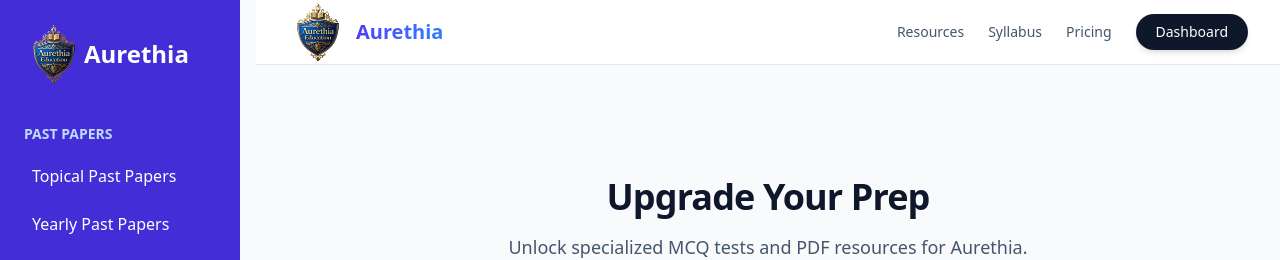
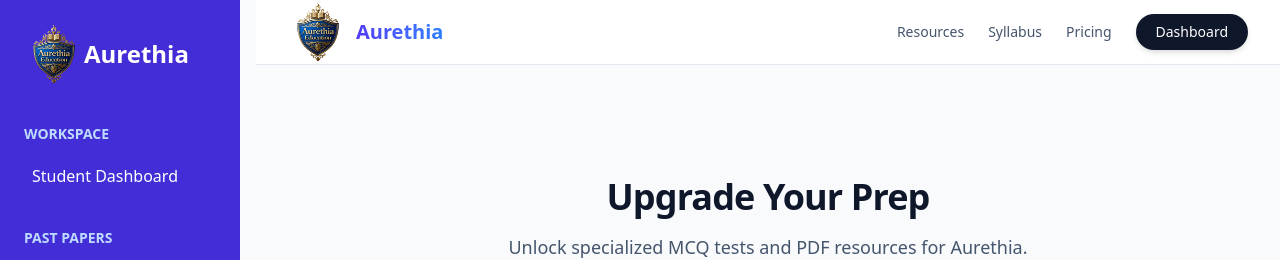
Before and after one commit to priyanshu11223344/Exam-frontend, a React (Vite) app: page /pricingPage in a window 1280 px wide. Shown: the top 260 px of the page. Built offline with nearby package versions, Linux system fonts and the light colour scheme; no server answers.

Commit message:
Complete role-based dashboard navigation

```diff
--- a/src/Components/ProtectedRoutes/AdminProtected.jsx
+++ b/src/Components/ProtectedRoutes/AdminProtected.jsx
@@ -1,22 +1,23 @@
 import { useUser } from "@clerk/react";
+import { useSelector } from "react-redux";
 import { Navigate } from "react-router-dom";
 
 const AdminProtected = ({ children }) => {
   const { isSignedIn, isLoaded, user } = useUser();
+  const { user: backendUser, role: backendRole, loading } = useSelector((state) => state.user);
 
-  if (!isLoaded) return <div>Loading...</div>;
+  if (!isLoaded || loading) return <div>Loading...</div>;
 
   // ❌ Not logged in
   if (!isSignedIn) {
     return <Navigate to="/login" />;
   }
 
-  const role = user?.publicMetadata?.role;
-
-  // 🔥 Wait for role (IMPORTANT)
-  if (!role) {
+  if (!user?.publicMetadata?.role && !backendUser) {
     return <div>Checking permissions...</div>;
   }
+
+  const role = user?.publicMetadata?.role || backendRole || "user";
 
   // ❌ Not admin
   if (role !== "admin") {
--- a/src/Components/Sidebar.jsx
+++ b/src/Components/Sidebar.jsx
@@ -12,6 +12,10 @@
   }
   const { features, role } = useSelector((state) => state.user);
   const hasQuizAccess = role === "admin" || features.includes("mcq");
+  const dashboardRoute =
+    role === "teacher" ? "/TeacherDashboard" : role === "admin" ? "/admin" : "/UserDashboard";
+  const dashboardLabel =
+    role === "teacher" ? "Teacher Dashboard" : role === "admin" ? "Admin Dashboard" : "Student Dashboard";
   return (
     <aside className="fixed top-0 left-0 w-60 h-screen bg-indigo-700 text-white p-6 overflow-y-auto">
 
@@ -20,6 +24,18 @@
         <span className="text-2xl font-bold bg-clip-text text-transparent bg-white">
           Aurethia
         </span>
+      </div>
+
+      {/* Workspace */}
+      <div className="mb-8">
+        <h3 className="text-sm font-semibold text-blue-200 mb-3 uppercase">
+          Workspace
+        </h3>
+        <ul className="space-y-2">
+          <li onClick={() => navigate(dashboardRoute)} className="hover:bg-blue-800 p-2 rounded cursor-pointer">
+            {dashboardLabel}
+          </li>
+        </ul>
       </div>
 
       {/* Past Papers */}
```
